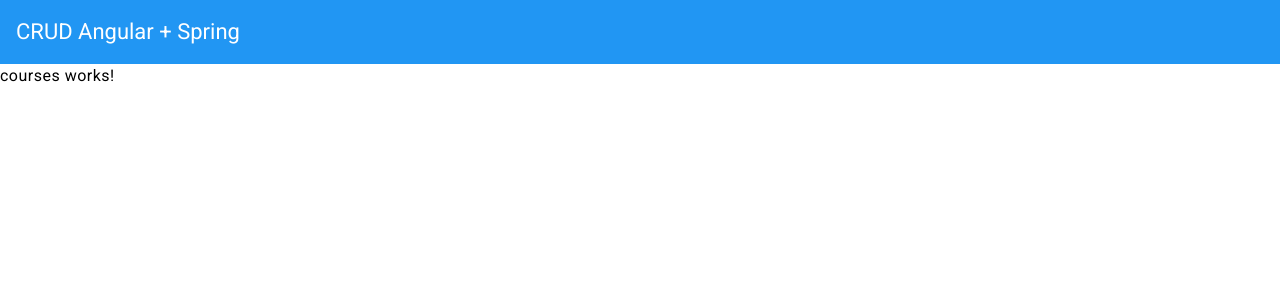
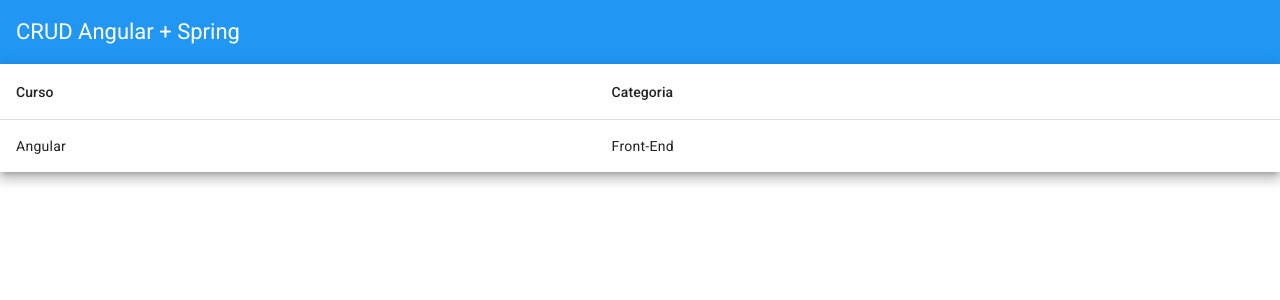
Before and after one commit to Rafa-Hoff/curso-angular-java-spring, an Angular app in the folder crud-angular/: page /courses in a window 1280 px wide. Shown: the top 300 px of the page. Built offline with nearby package versions, Linux system fonts and the light colour scheme.

Commit message:
Criado um Material Table para listar Cursos

```diff
--- a/crud-angular/src/app/courses/courses.module.ts
+++ b/crud-angular/src/app/courses/courses.module.ts
@@ -1,5 +1,6 @@
+import { CommonModule } from '@angular/common';
 import { NgModule } from '@angular/core';
-import { CommonModule } from '@angular/common';
+import { MatTableModule } from '@angular/material/table';
 
 import { CoursesRoutingModule } from './courses-routing.module';
 import { CoursesComponent } from './courses/courses.component';
@@ -11,7 +12,8 @@
   ],
   imports: [
     CommonModule,
-    CoursesRoutingModule
+    CoursesRoutingModule,
+    MatTableModule //Tabela para listar os cursos
   ]
 })
 export class CoursesModule { }
--- a/crud-angular/src/app/courses/courses/courses.component.html
+++ b/crud-angular/src/app/courses/courses/courses.component.html
@@ -1 +1,22 @@
-<p>courses works!</p>
+<table mat-table [dataSource]="courses" class="mat-elevation-z8">
+
+  <!--- Note that these columns can be defined in any order.
+        The actual rendered columns are set as a property on the row definition" -->
+
+  <!-- Name Column -->
+  <ng-container matColumnDef="name">
+    <th mat-header-cell *matHeaderCellDef> Curso </th>
+    <td mat-cell *matCellDef="let course"> {{ course.name }} </td>
+  </ng-container>
+  <!--O angular possui uma diretiva chamada ng for, que irá iterar em todos os elementos da lista, e vai declarar temporariamente uma variável
+      para cada elemento dessa lista-->
+
+  <!-- Category Column -->
+  <ng-container matColumnDef="category">
+    <th mat-header-cell *matHeaderCellDef> Categoria </th>
+    <td mat-cell *matCellDef="let course"> {{ course.category }} </td>
+  </ng-container>
+
+  <tr mat-header-row *matHeaderRowDef="displayedColumns"></tr>
+  <tr mat-row *matRowDef="let row; columns: displayedColumns;"></tr> <!--Para cada registro da lista, será mostrado as colunas que foram declaradas na variável "displayedColumn"-->
+</table>
--- a/crud-angular/src/app/courses/courses/courses.component.ts
+++ b/crud-angular/src/app/courses/courses/courses.component.ts
@@ -1,10 +1,21 @@
-import { Component } from '@angular/core';
+import { Component, OnInit } from '@angular/core';
+import { Course } from '../model/course';
 
 @Component({
   selector: 'app-courses',
   templateUrl: './courses.component.html',
   styleUrl: './courses.component.scss'
 })
-export class CoursesComponent {
+export class CoursesComponent implements OnInit {
 
+  courses: Course[] = [
+    {_id: "1", name: "Angular", category: "Front-End"}
+  ];
+  displayedColumns = ['name', 'category'];
+
+  constructor() {}
+
+  ngOnInit(): void {
+
+  }
 }
--- /dev/null
+++ b/crud-angular/src/app/courses/model/course.ts
@@ -0,0 +1,7 @@
+//Essa interface só existe em tempo de desenvolvimento para poder auxiliar.
+
+export interface Course {
+  _id: string;
+  name: string;
+  category: string;
+}
```
